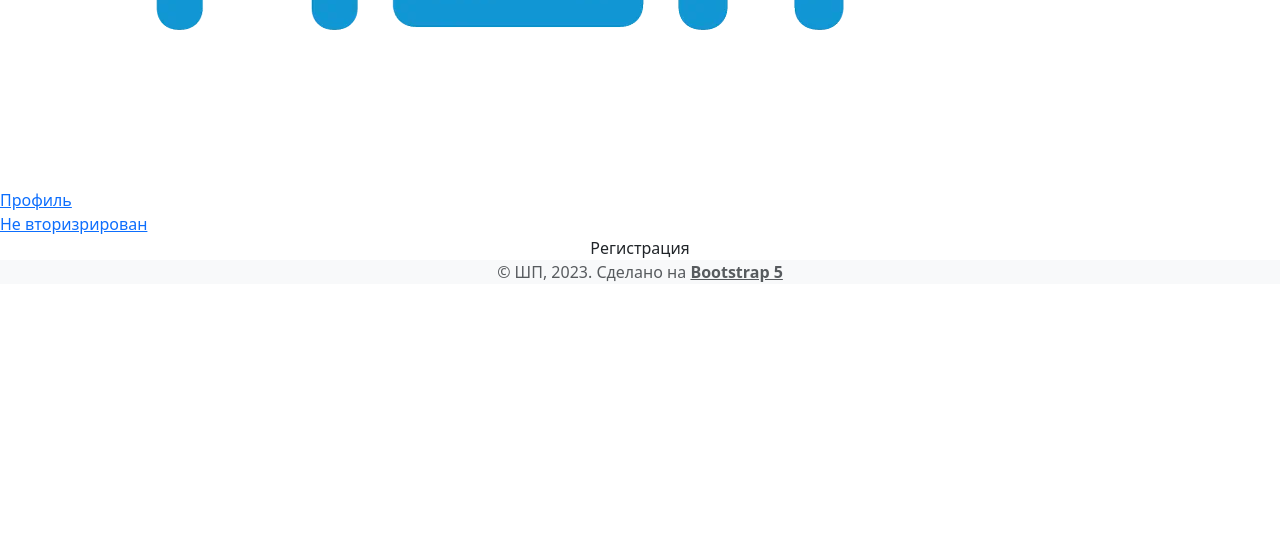
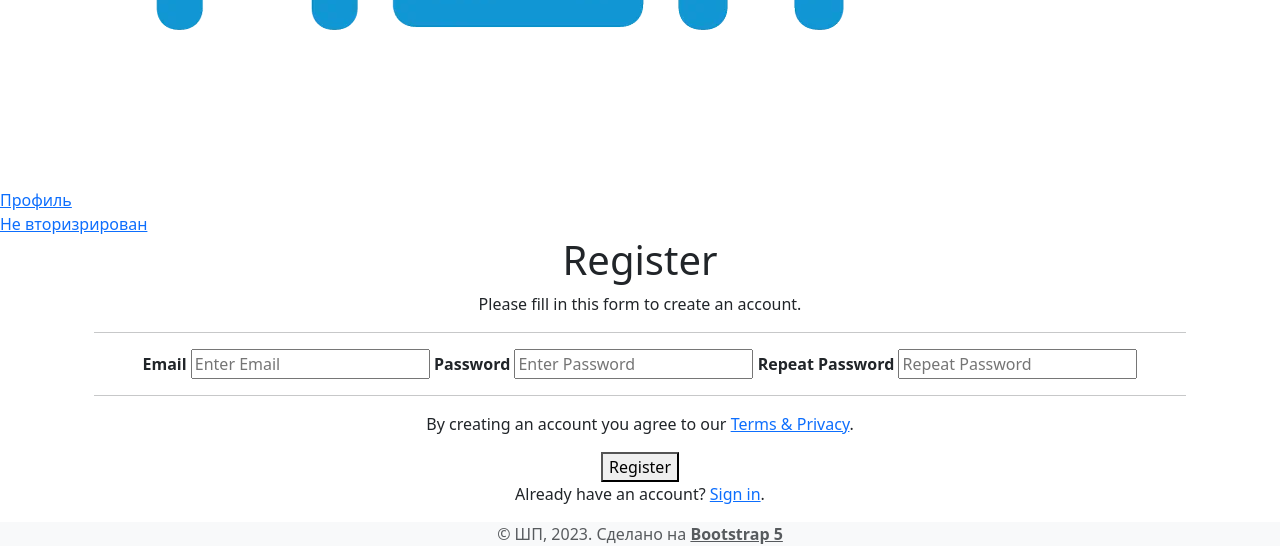
Before and after one commit to colan1ch/MinecraftDjango, a Django app: page /registration in a window 1280 px wide. Shown: the part 812-1358 px from the top of the page. Before the commit the page ends 1094 px from the top, so only its background shows below. Run offline with Django 4.2, Linux system fonts and the light colour scheme; some libraries are stand-ins or nearby versions.

Commit message:
Register html

```diff
--- a/main/templates/content/authorization.html
+++ b/main/templates/content/authorization.html
@@ -3,11 +3,7 @@
 {% block content %}
 <div class="container text-center">
       <h1>Log in</h1>
-      <form action="action_page.php" method="post">
-            <div class="imgcontainer">
-                  <img src="img_avatar2.png" alt="Avatar" class="avatar">
-            </div>
-
+      <form action="" method="post">
             <div class="container">
                   <label><b>Your email</b></label>
                   <input type="text" placeholder="Enter Your email" name="email" required>
--- a/main/templates/content/registration.html
+++ b/main/templates/content/registration.html
@@ -2,7 +2,27 @@
 
 {% block content %}
 <div class="container text-center">
-      Регистрация
+      <form action="action_page.php">
+            <div class="container">
+                  <h1>Register</h1>
+                  <p>Please fill in this form to create an account.</p><hr>
+
+                  <label for="email"><b>Email</b></label>
+                  <input type="text" placeholder="Enter Email" name="email" id="email" required>
+
+                  <label for="psw"><b>Password</b></label>
+                  <input type="password" placeholder="Enter Password" name="psw" id="psw" required>
+                  <label for="psw-repeat"><b>Repeat Password</b></label>
+                  <input type="password" placeholder="Repeat Password" name="psw-repeat" id="psw-repeat" required><hr>
+
+                  <p>By creating an account you agree to our <a href="#">Terms & Privacy</a>.</p>
+                  <button type="submit" class="registerbtn">Register</button>
+            </div>
+
+            <div class="container signin">
+                  <p>Already have an account? <a href="#">Sign in</a>.</p>
+                  </div>
+            </form>
 </div>
 
 {% endblock %}
```
